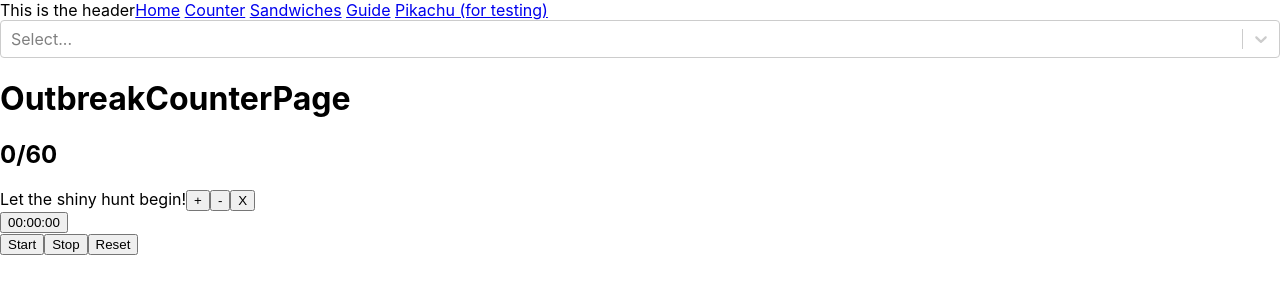
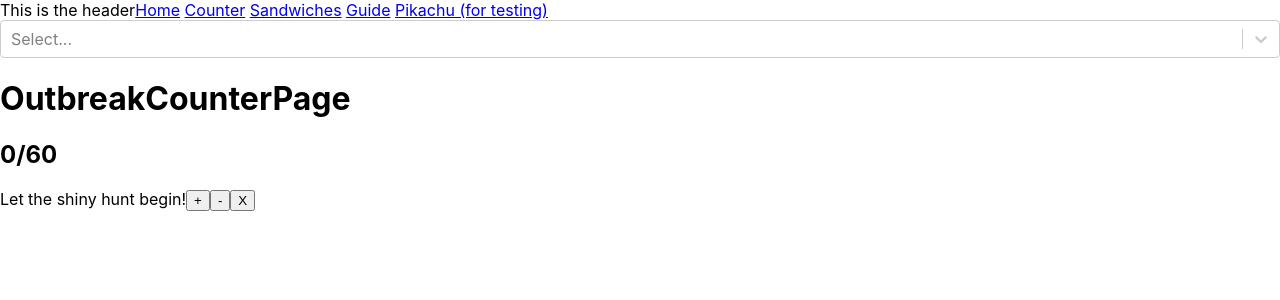
Before and after one commit to ShinyHelper/ShinyHuntingCompanion_SV, a React (Create React App) app: page /counter in a window 1280 px wide. Shown: the top 300 px of the page. Built offline with nearby package versions, Linux system fonts and the light colour scheme; no server answers.

Commit message:
remove Stopwatch

```diff
--- a/src/components/Stopwatch.jsx
+++ /dev/null
@@ -1,35 +0,0 @@
-import { useState, useEffect } from "react";
-
-const Stopwatch = () => {
-    const [time, setTime] = useState(0);
-    const [running, setRunning] = useState(false);
-    useEffect(() => {
-      let interval;
-      if (running) {
-        interval = setInterval(() => {
-          setTime((prevTime) => prevTime + 10);
-        }, 10);
-      } else if (!running) {
-        clearInterval(interval);
-      }
-      return () => clearInterval(interval);
-    }, [running]);
-    return (
-      <div className="stopwatch">
-        <div className="numbers">
-        <button>
-          <span>{("0" + Math.floor((time / 60000) % 60)).slice(-2)}:</span>
-          <span>{("0" + Math.floor((time / 1000) % 60)).slice(-2)}:</span>
-          <span>{("0" + ((time / 10) % 100)).slice(-2)}</span>
-        </button>
-        </div>
-        <div className="buttons">
-          <button onClick={() => setRunning(true)}>Start</button>
-          <button onClick={() => setRunning(false)}>Stop</button>
-          <button onClick={() => setTime(0)}>Reset</button>
-        </div>
-      </div>
-    );
-  };
-
-  export default Stopwatch;
--- a/src/pages/OutbreakCounter.jsx
+++ b/src/pages/OutbreakCounter.jsx
@@ -19,7 +19,6 @@ export default function OutbreakCounterPage(){
             <button className="increment" onClick={ () => setCount(count+1)}>+</button>
             <button className="decrement" onClick={ () => setCount(count == 0 ? count = 0 : count - 1)}>-</button>
             <button className="reset" onClick={ () => setCount(count=0)}>X</button>
-            <Stopwatch />
         </div>
     )
 }
```
